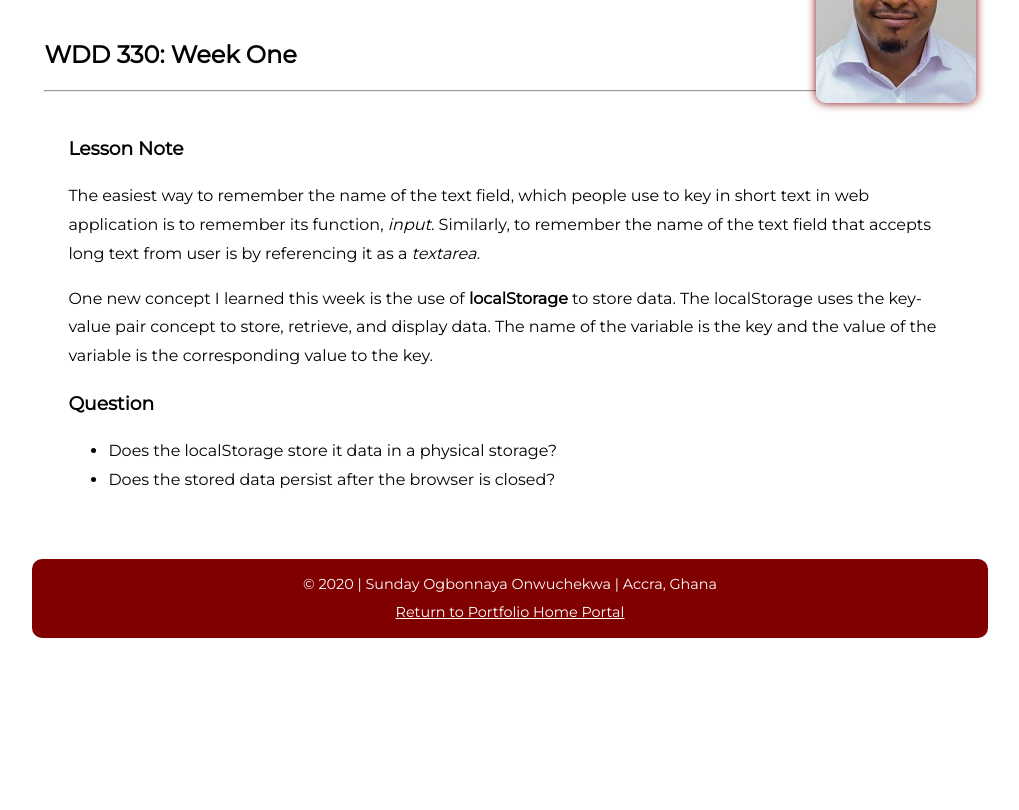
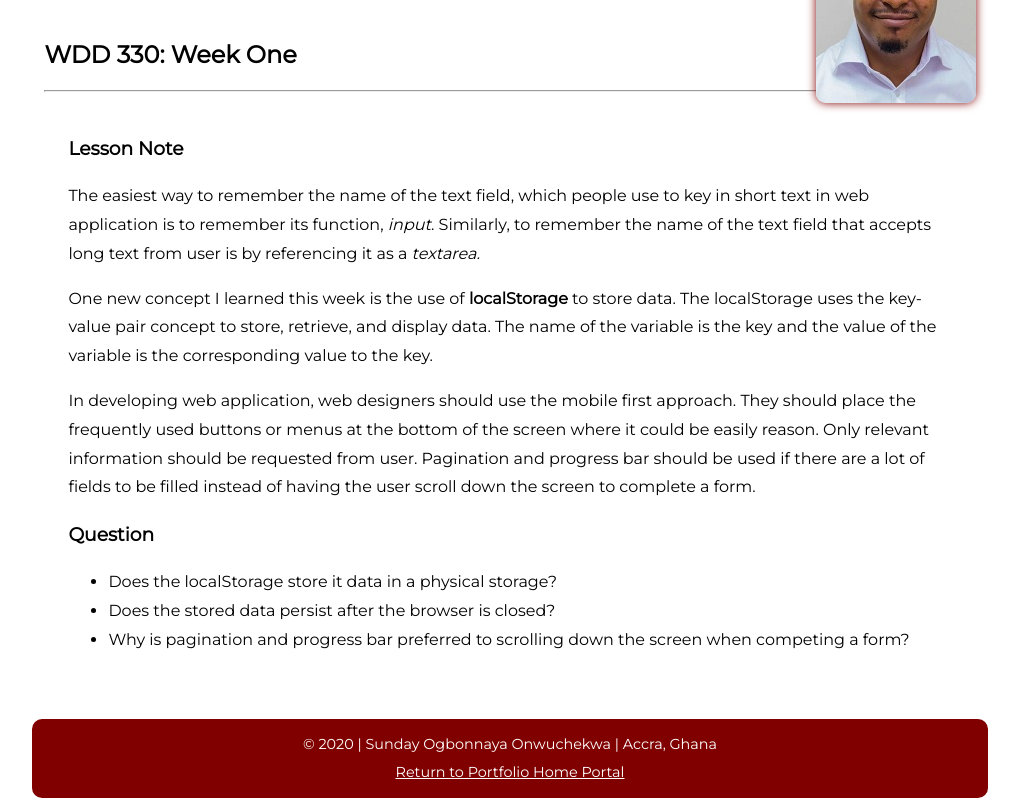
Before and after one commit to onwuchekwa/onwuchekwa_wdd330.github.io, a plain HTML site: page Week_01/note-one.html in a window 1280 px wide. Shown: the part 121-931 px from the top of the page, without its empty margins (130-1149 px from the left). Before the commit the page ends 800 px from the top, so only its background shows below. Drawn offline with Linux system fonts and the light colour scheme.

Commit message:
commitOne-21042020

```diff
--- a/Week_01/note-one.html
+++ b/Week_01/note-one.html
@@ -36,6 +36,10 @@
                             <p>
                                 One new concept I learned this week is the use of <b>localStorage</b> to store data. The localStorage uses the key-value pair concept to store, retrieve, and display data. The name of the variable is the key and the value of the variable is the corresponding value to the key.
                             </p>
+
+                            <p>
+                                In developing web application, web designers should use the mobile first approach. They should place the frequently used buttons or menus at the bottom of the screen where it could be easily reason. Only relevant information should be requested from user. Pagination and progress bar should be used if there are a lot of fields to be filled instead of having the user scroll down the screen to complete a form.
+                            </p>
                         </article>
 
                         <aside>
@@ -43,6 +47,7 @@
                             <ul>
                                 <li>Does the localStorage store it data in a physical storage?</li>
                                 <li>Does the stored data persist after the browser is closed?</li>
+                                <li>Why is pagination and progress bar preferred to scrolling down the screen when competing a form?</li>
                             </ul>
                         </aside>
                     </section>
```
